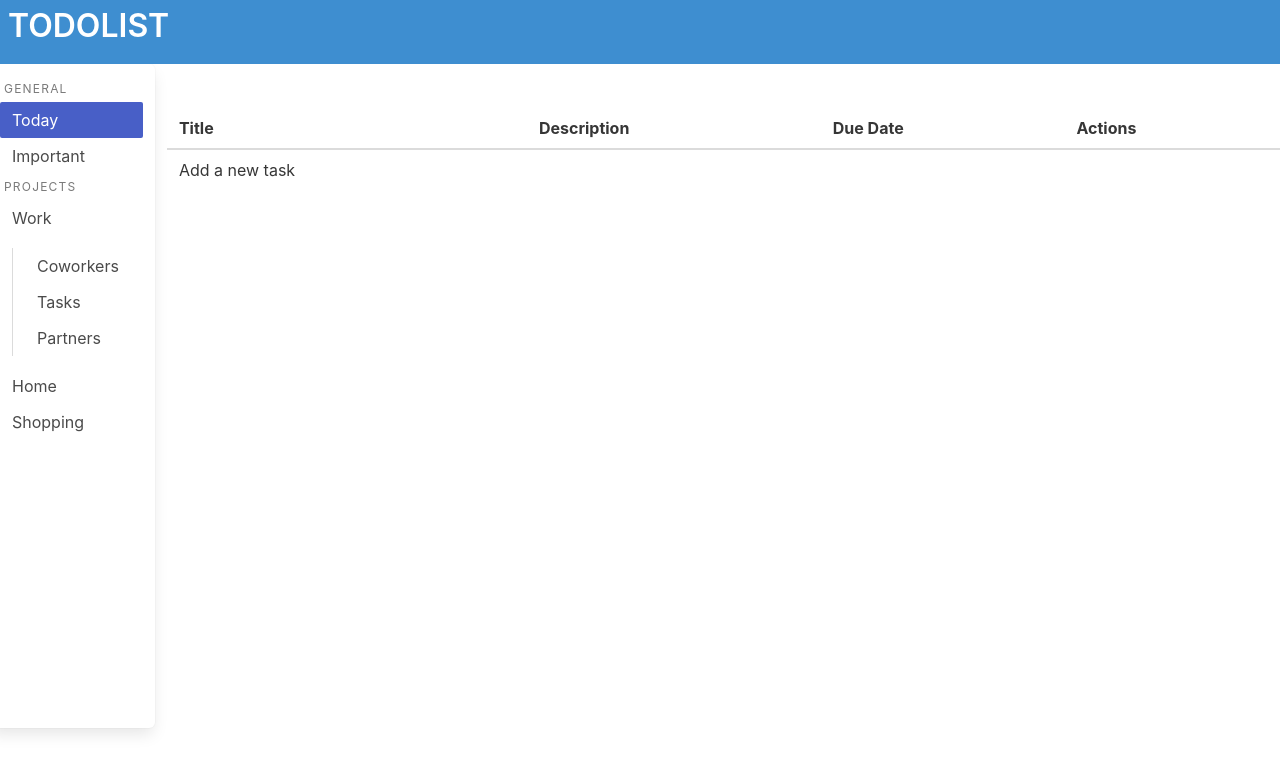
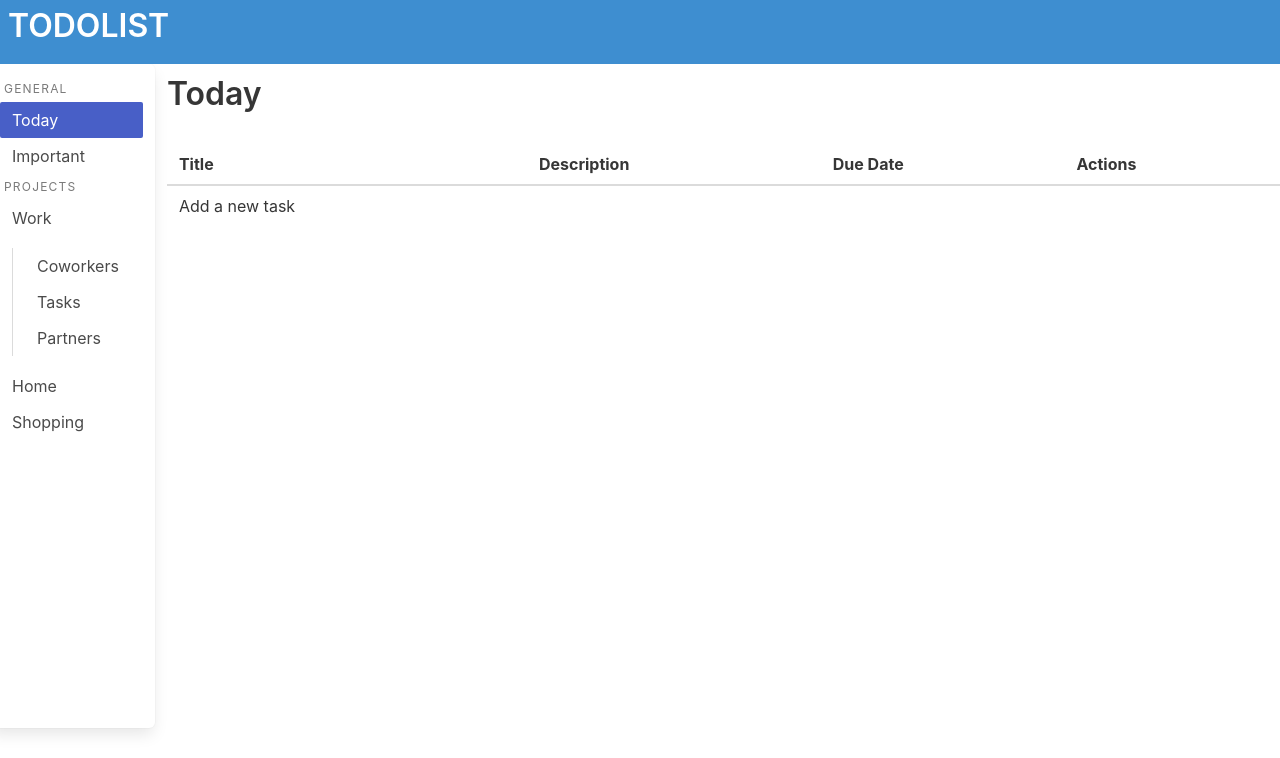
Before and after one commit to P-Hsgw/todo-list, a website with bundled scripts: page dist/index.html in a window 1280 px wide. Both pictures are taken after a click on the link "Today". Shown: the top 758 px of the page. Built offline with nearby package versions, Linux system fonts and the light colour scheme.

Commit message:
Add a logic allowing to listen to button in each tab, and open correct modal

```diff
--- a/src/modules/event_listeners.js
+++ b/src/modules/event_listeners.js
@@ -1,14 +1,17 @@
 import { createTodo, displayTodo, todos } from "./todo";
 import { removeProject, createProject } from "./projects"
 
+
+function toggleModal(e) {
+  let modal = document.getElementById(
+    `modal-${e.currentTarget.dataset.index}`
+  );
+  modal.classList.toggle("is-active");
+}
+
 function initialEventListeners() {
   // Open and close modal
-  function toggleModal(e) {
-    let modal = document.getElementById(
-      `modal-${e.currentTarget.dataset.index}`
-    );
-    modal.classList.toggle("is-active");
-  }
+
 
   const firstTable = document.getElementById("tr-0");
   const modalBackground = document.getElementById("modal-background-0");
@@ -107,7 +110,7 @@ function initialEventListeners() {
   for (let project of projectsTab) {
     project.addEventListener("click", (e) => {
       removeProject()
-      createProject()
+      createProject(e)
 
       console.log(e.target.dataset.index)
       // Create a function that will remove current project
@@ -116,8 +119,6 @@ function initialEventListeners() {
     })
   }
 
-
-
 }
 
-export { initialEventListeners };
+export { initialEventListeners, toggleModal };
--- a/src/modules/projects.js
+++ b/src/modules/projects.js
@@ -1,4 +1,5 @@
 import { populateModal } from "./dom_functions";
+import { toggleModal } from "./event_listeners"
 
 // Function that will remove current project
 function removeProject() {
@@ -11,12 +12,13 @@ function removeProject() {
 }
 
 // Function that will create a column taking data-index as an argument
-function createProject() {
+function createProject(index) {
   const column = document.getElementById("content_column")
 
   const content = document.createElement("div")
 
   const title = document.createElement("p")
+  const projectTitle = document.getElementById(`project-${index.target.dataset.index}`)
 
   const table = document.createElement("table")
   const thead = document.createElement("thead")
@@ -36,7 +38,7 @@ function createProject() {
   content.classList.add("content")
 
   title.classList.add("title")
-  // title.innerHTML = ""
+  title.innerHTML = projectTitle.innerHTML
 
   table.classList.add("table")
   table.classList.add("is-hoverable")
@@ -67,6 +69,12 @@ function createProject() {
   table.appendChild(tBody)
   tBody.appendChild(trNewTask)
   trNewTask.appendChild(tdNewTask)
+
+  const firstTable = document.getElementById("tr-0");
+
+  firstTable.addEventListener("click", (e) => {
+    toggleModal(e);
+  });
 }
 
 // Function that will populate the project depending on dataset.index
```
Also changed, not shown: dist/index.html, dist/main.js.
